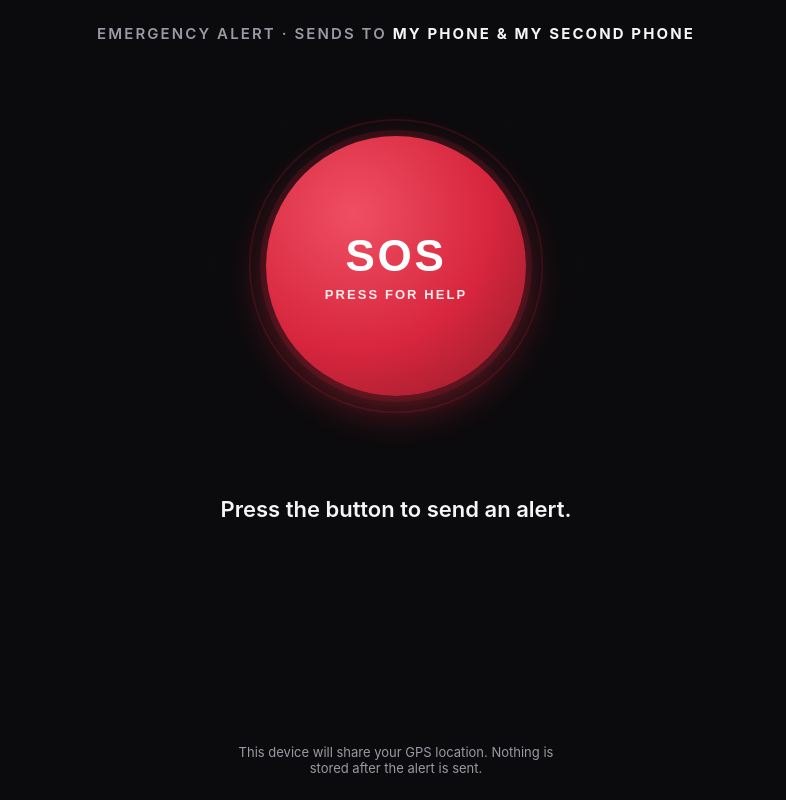
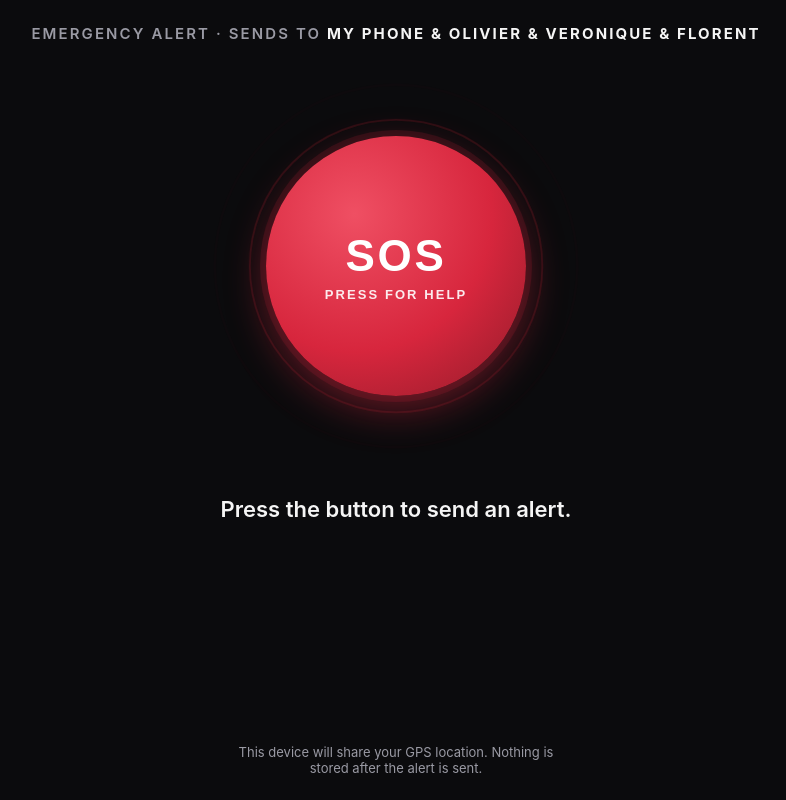
Before and after one commit to quiquandon-oss/Alarm-button-, a plain HTML site: page index.html in a window 1280 px wide. Shown: the whole page, without its empty margins (244-1030 px from the left). Drawn offline with Linux system fonts and the light colour scheme.

Commit message:
Add Veronique and Florent as WhatsApp contacts alongside Olivier

```diff
--- a/index.html
+++ b/index.html
@@ -263,8 +263,10 @@
   ================================================================= */
   const CONFIG = {
     CONTACTS: [
-      { phone: "34663428858", name: "My Phone",        channel: "sms" },      // no WhatsApp account — SMS only
-      { phone: "34615886388", name: "My Second Phone",  channel: "whatsapp" } // has WhatsApp
+      { phone: "34663428858",  name: "My Phone",  channel: "sms" },      // no WhatsApp account — SMS only
+      { phone: "34615886388",  name: "Olivier",   channel: "whatsapp" },
+      { phone: "33663038481",  name: "Veronique", channel: "whatsapp" },
+      { phone: "224610868612", name: "Florent",   channel: "whatsapp" }
     ],
     MESSAGE_HEADER: "EMERGENCY - I NEED HELP",
     GEO_TIMEOUT_MS: 10000,
```
